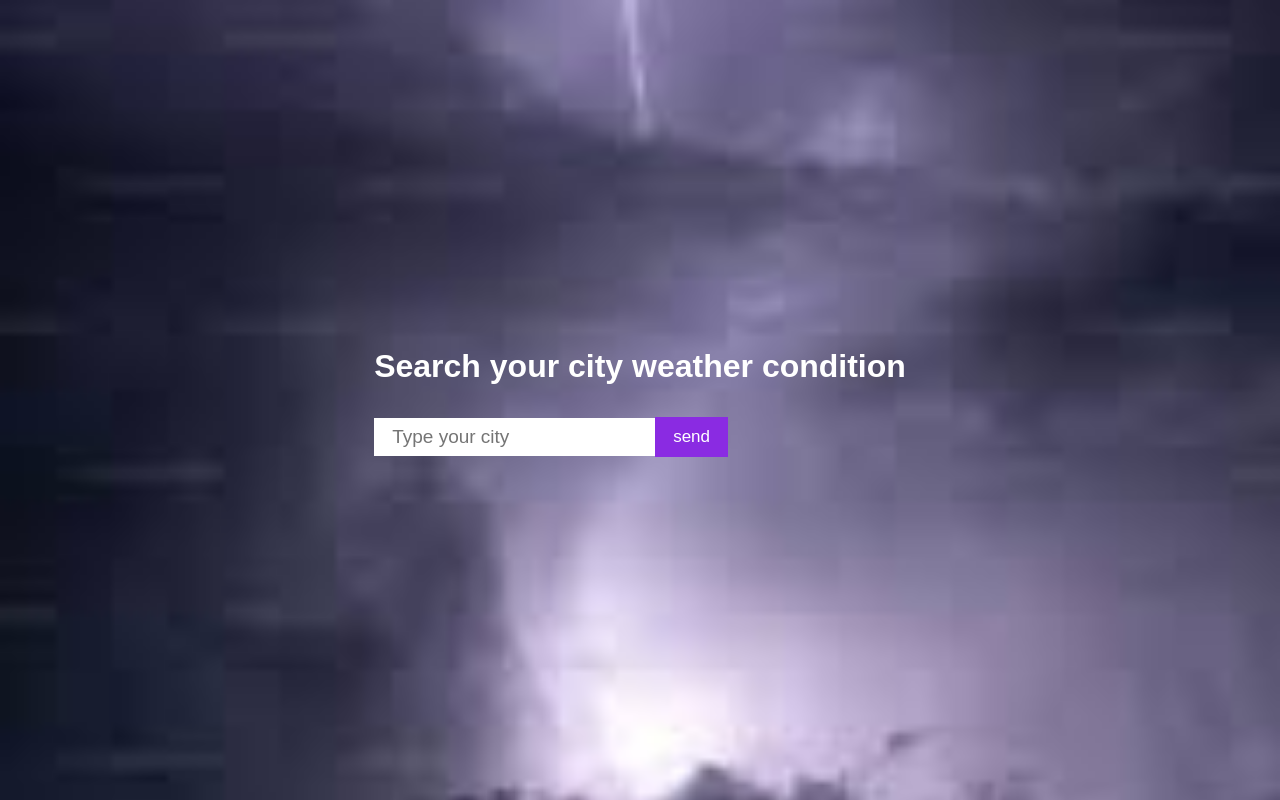
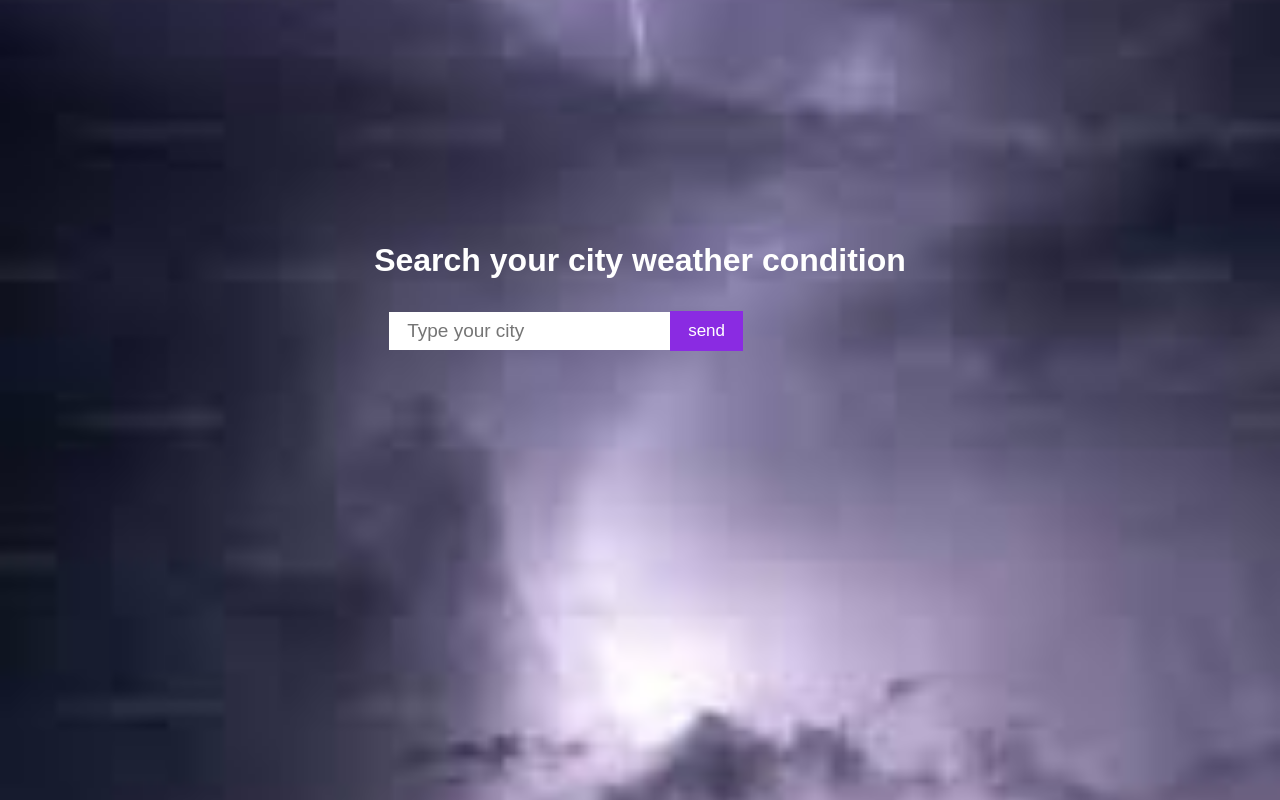
Before and after one commit to Anit81/weather-app, a React (Vite) app: page / in a window 1280 px wide. Built offline with nearby package versions, Linux system fonts and the light colour scheme.

Commit message:
Update weather.css

```diff
--- a/src/weather compnent/weather.css
+++ b/src/weather compnent/weather.css
@@ -2,11 +2,12 @@
   display: flex;
   align-items: center;
   padding-top:10px;
+  padding-left:15px;
 }
 h1{
   display:block;
   color: white;
-  padding-top:60%;
+  padding-top:40%;
   text-align:center;
 }
 .input-field{
```
